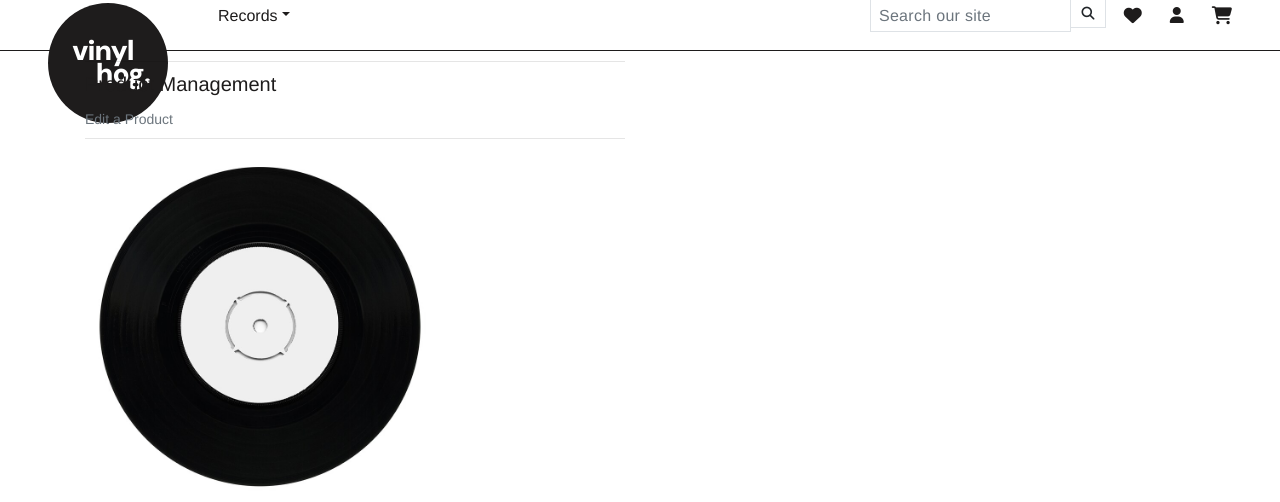
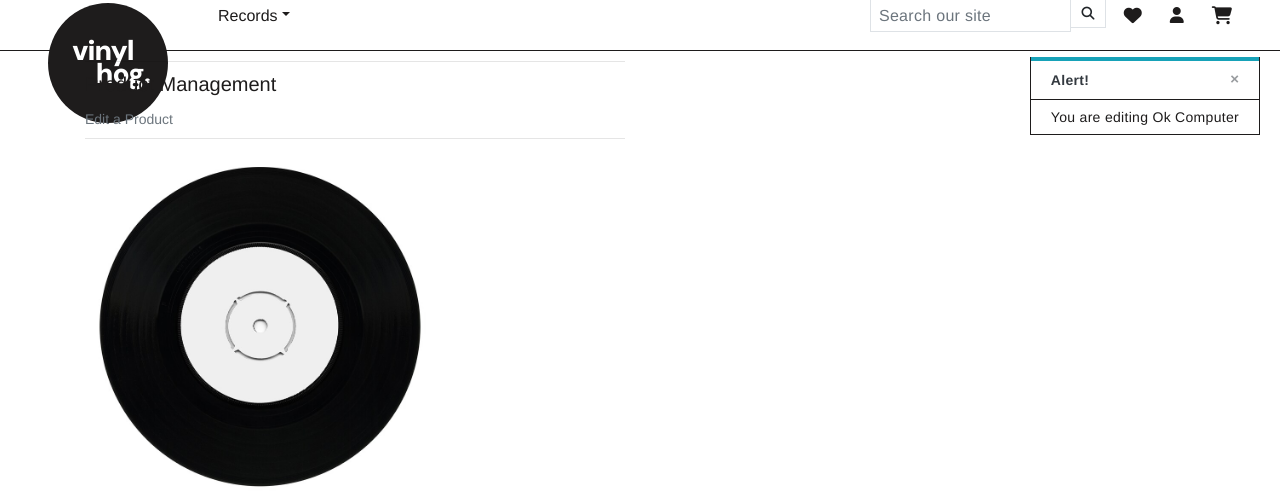
Before and after one commit to AndrewHyland757/Vinyl-Hog-, a Django app: page /products/edit/6/ in a window 1280 px wide. Shown: the part 19-521 px from the top of the page. Run offline with Django 3.2, Linux system fonts and the light colour scheme; a user stored in the database is signed in; data comes from the database, SQL or seed files in the repository; both versions use the stored data as it was after the commit; data that the repository does not hold is empty; some libraries are stand-ins or nearby versions; some web fonts are replaced.

Commit message:
Fix issue with toast messages

```diff
--- a/static/styles/base.css
+++ b/static/styles/base.css
@@ -142,18 +142,38 @@ BOOTSTRAP TOASTS
 
 .message-container {
   position: fixed;
-  top: 72px;
-  right: 15px;
+  top: 7.6rem;
+  right: 20px;
   z-index: 99999999999;
-
 }
 
 .custom-toast {
   overflow: visible;
+  border-color: #1E1C1C;
 }
 
 .toast-capper {
-  height: 2px;
+  height: .4rem;
+}
+
+.toast-header {
+
+
+}
+.toast{
+  font-size: 1.4rem;
+  letter-spacing: .03rem;
+  box-shadow: none;
+
+
+
+}
+
+.toast-header,
+.toast-body {
+  border-color: #1E1C1C;
+  padding: 1rem 2rem;
+
 }
 
 
--- a/templates/base.html
+++ b/templates/base.html
@@ -114,10 +114,17 @@
     {% if messages %}
         <div class="message-container">
             {% for message in messages %}
-
-            {% include 'toasts/toast_info.html' %}
-
-
+                {% with message.level as level %}
+                    {% if level == 40 %}
+                        {% include 'toasts/toast_error.html' %}
+                    {% elif level == 30 %}
+                        {% include 'toasts/toast_warning.html' %}
+                    {% elif level == 25 %}
+                        {% include 'toasts/toast_success.html' %}
+                    {% else %}
+                        {% include 'toasts/toast_info.html' %}
+                    {% endif %}
+                {% endwith %}
             {% endfor %}
         </div>
     {% endif %}
@@ -194,13 +201,14 @@
     </footer>
 
     {% block postloadjs %}
-    <script type="text/javascript">
-        $('.toast').toast('show');
-    </script>
+
     <script src="https://kit.fontawesome.com/1002ac1991.js" crossorigin="anonymous"></script>
     <script src="https://code.jquery.com/jquery-3.4.1.slim.min.js" integrity="sha384-J6qa4849blE2+poT4WnyKhv5vZF5SrPo0iEjwBvKU7imGFAV0wwj1yYfoRSJoZ+n" crossorigin="anonymous"></script>
     <script src="https://cdn.jsdelivr.net/npm/popper.js@1.16.0/dist/umd/popper.min.js" integrity="sha384-Q6E9RHvbIyZFJoft+2mJbHaEWldlvI9IOYy5n3zV9zzTtmI3UksdQRVvoxMfooAo" crossorigin="anonymous"></script>
     <script src="https://stackpath.bootstrapcdn.com/bootstrap/4.4.1/js/bootstrap.min.js" integrity="sha384-wfSDF2E50Y2D1uUdj0O3uMBJnjuUD4Ih7YwaYd1iqfktj0Uod8GCExl3Og8ifwB6" crossorigin="anonymous"></script>
+    <script type="text/javascript">
+        $('.toast').toast('show');
+    </script>
     {% endblock %}
   </body>
 
--- a/templates/toasts/toast_info.html
+++ b/templates/toasts/toast_info.html
@@ -2,7 +2,7 @@
     <div class="arrow-up arrow-info"></div>
     <div class="w-100 toast-capper bg-info"></div>
     <div class="toast-header bg-white text-dark">
-        <strong class="mr-auto">Alert!</strong>
+        <strong class="mr-auto toast-alert">Alert!</strong>
         <button type="button" class="ml-2 mb-1 close text-dark" data-dismiss="toast" aria-label="Close">
             <span aria-hidden="true">&times;</span>
         </button>
```
Also changed, not shown: templates/toasts/toast_success.html (+9 -9 lines), db.sqlite3.
